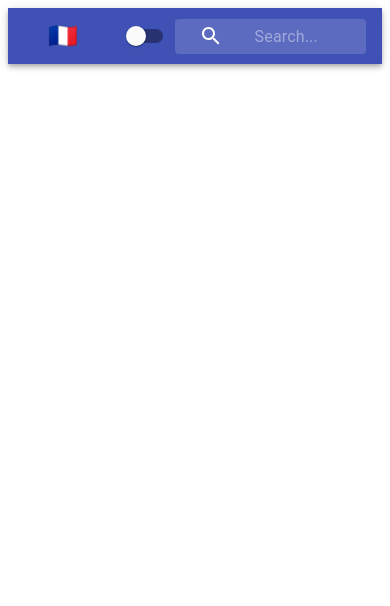
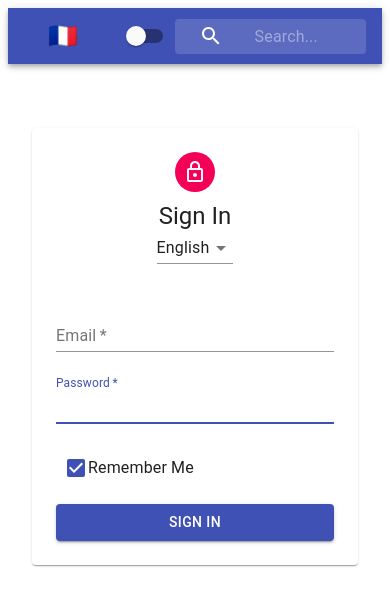
Before and after one commit to sunmengyue/login-form, a React (Create React App) app: page / in a window 390 px wide. Shown: the top 606 px of the page. Built offline with nearby package versions, Linux system fonts and the light colour scheme.

Commit message:
add responsive form

```diff
--- a/src/App.js
+++ b/src/App.js
@@ -1,11 +1,13 @@
 import React from 'react';
 import Navbar from './Navbar';
+import Form from './Form';
 
 const App = () => {
   return (
-    <div>
+    <>
       <Navbar />
-    </div>
+      <Form />
+    </>
   );
 };
 
--- /dev/null
+++ b/src/Form.js
@@ -0,0 +1,64 @@
+import React, { Component } from 'react';
+import Avatar from '@material-ui/core/Avatar';
+import Button from '@material-ui/core/Button';
+import CssBaseline from '@material-ui/core/CssBaseline';
+import FormControl from '@material-ui/core/FormControl';
+import FormControlLabel from '@material-ui/core/FormControlLabel';
+import Checkbox from '@material-ui/core/Checkbox';
+import Input from '@material-ui/core/Input';
+import InputLabel from '@material-ui/core/InputLabel';
+import LockOutlineIcon from '@material-ui/icons/LockOutlined';
+import Paper from '@material-ui/core/Paper';
+import Typography from '@material-ui/core/Typography';
+import MenuItem from '@material-ui/core/MenuItem';
+import Select from '@material-ui/core/Select';
+import { withStyles } from '@material-ui/core/styles';
+import styles from './styles/FormStyles';
+import { CheckBox } from '@material-ui/icons';
+
+class Form extends Component {
+  render() {
+    const { classes } = this.props;
+    return (
+      <main className={classes.main}>
+        <Paper className={classes.paper}>
+          <Avatar className={classes.avatar}>
+            <LockOutlineIcon />
+          </Avatar>
+          <Typography variant='h5'>Sign In</Typography>
+          <Select value='english'>
+            <MenuItem value='english'>English</MenuItem>
+            <MenuItem value='french'>French </MenuItem>
+            <MenuItem value='spanish'>Spanish</MenuItem>
+          </Select>
+          <form className={classes.form}>
+            <FormControl margin='normal' required fullWidth>
+              <InputLabel htmlFor='email'>Email</InputLabel>
+              <Input id='email' name='email' autoFocus></Input>
+            </FormControl>
+            <FormControl margin='normal' required fullWidth>
+              <InputLabel htmlFor='password'>Password</InputLabel>
+              <Input id='password' name='password' autoFocus></Input>
+            </FormControl>
+            <FormControlLabel
+              control={<CheckBox color='primary' />}
+              label='Remember Me'
+              className={classes.label}
+            />
+            <Button
+              variant='contained'
+              type='submit'
+              fullWidth
+              color='primary'
+              className={classes.submit}
+            >
+              Sign In
+            </Button>
+          </form>
+        </Paper>
+      </main>
+    );
+  }
+}
+
+export default withStyles(styles)(Form);
--- /dev/null
+++ b/src/index.css
@@ -0,0 +1,3 @@
+.body {
+  margin: 0;
+}
--- a/src/index.js
+++ b/src/index.js
@@ -1,5 +1,6 @@
 import React from 'react';
 import ReactDOM from 'react-dom';
 import App from './App';
+import './index.css';
 
 ReactDOM.render(<App />, document.querySelector('#root'));
--- /dev/null
+++ b/src/styles/FormStyles.js
@@ -0,0 +1,38 @@
+const styles = (theme) => ({
+  main: {
+    width: 'auto',
+    display: 'block',
+    marginLeft: theme.spacing(3),
+    marginRight: theme.spacing(3),
+    [theme.breakpoints.up('sm')]: {
+      width: 400,
+      marginLeft: 'auto',
+      marginRight: 'auto',
+    },
+  },
+  paper: {
+    marginTop: theme.spacing(8),
+    display: 'flex',
+    flexDirection: 'column',
+    alignItems: 'center',
+    padding: `${theme.spacing(2)}px
+        ${theme.spacing(3)}px
+        ${theme.spacing(3)}px`,
+  },
+  avatar: {
+    margin: theme.spacing(1),
+    backgroundColor: theme.palette.secondary.main,
+  },
+  form: {
+    width: '100%',
+    marginTop: theme.spacing(3),
+  },
+  label: {
+    marginTop: theme.spacing(3),
+    marginLeft: theme.spacing(1),
+  },
+  submit: {
+    marginTop: theme.spacing(3),
+  },
+});
+export default styles;
```
Also changed, not shown: 1 other file (tests, documents, lock files or other folders).
